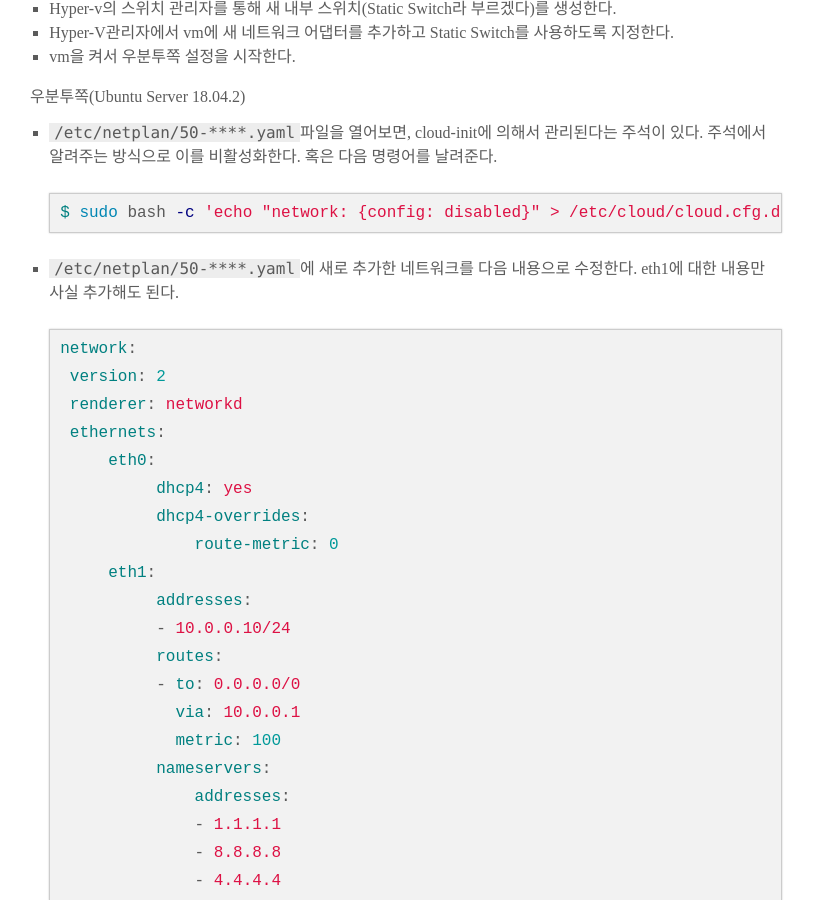
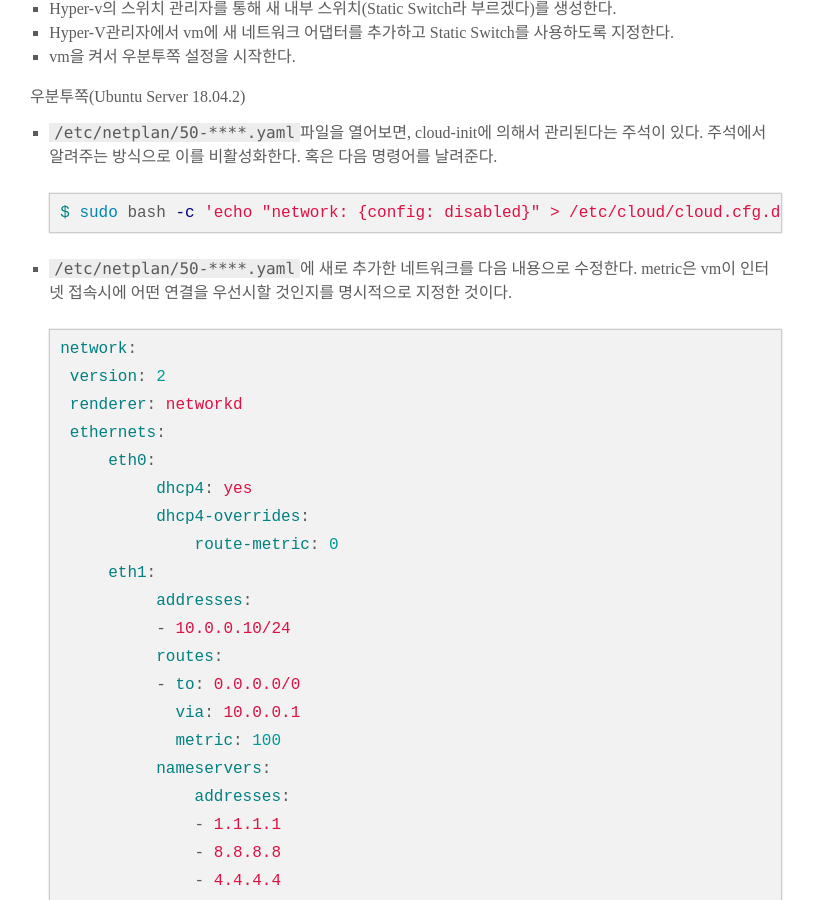
Before and after one commit to Rockheung/rockheung.github.io, a Jekyll site: the page built from _posts/2019-05-31-Hyper-V에-개발용-리눅스-서버-돌리기.md, in a window 1280 px wide and 900 px high, scrolled down 725 px. Shown: the whole window, without its empty margins (234-1048 px from the left). Built offline with Jekyll 4.4.1, drawn with Linux system fonts in a browser that asks for light colours; our own code applies the rules of GitHub Pages for plain Markdown files; a style sheet for code colours, icons or effects is not loaded.

Commit message:
_posts/2019-05-31-Hyper-V에-개발용-리눅스-서버-돌리기.md updated from https://stackedit.io/

````diff
--- a/_posts/2019-05-31-Hyper-V에-개발용-리눅스-서버-돌리기.md
+++ b/_posts/2019-05-31-Hyper-V에-개발용-리눅스-서버-돌리기.md
@@ -21,7 +21,7 @@ Hyper-V를 사용할 때 가장 처음 맡닥뜨린 문제는 바로 vm의 IP를
 ```bash
 $ sudo bash -c 'echo "network: {config: disabled}" > /etc/cloud/cloud.cfg.d/99-disable-network-config.cfg'
 ```
-5. `/etc/netplan/50-****.yaml`에 새로 추가한 네트워크를 다음 내용으로 수정한다. eth1에 대한 내용만 사실 추가해도 된다.
+5. `/etc/netplan/50-****.yaml`에 새로 추가한 네트워크를 다음 내용으로 수정한다. metric은 vm이 인터넷 접속시에 어떤 연결을 우선시할 것인지를 명시적으로 지정한 것이다.
 ```yaml
 network:
     version: 2
````
